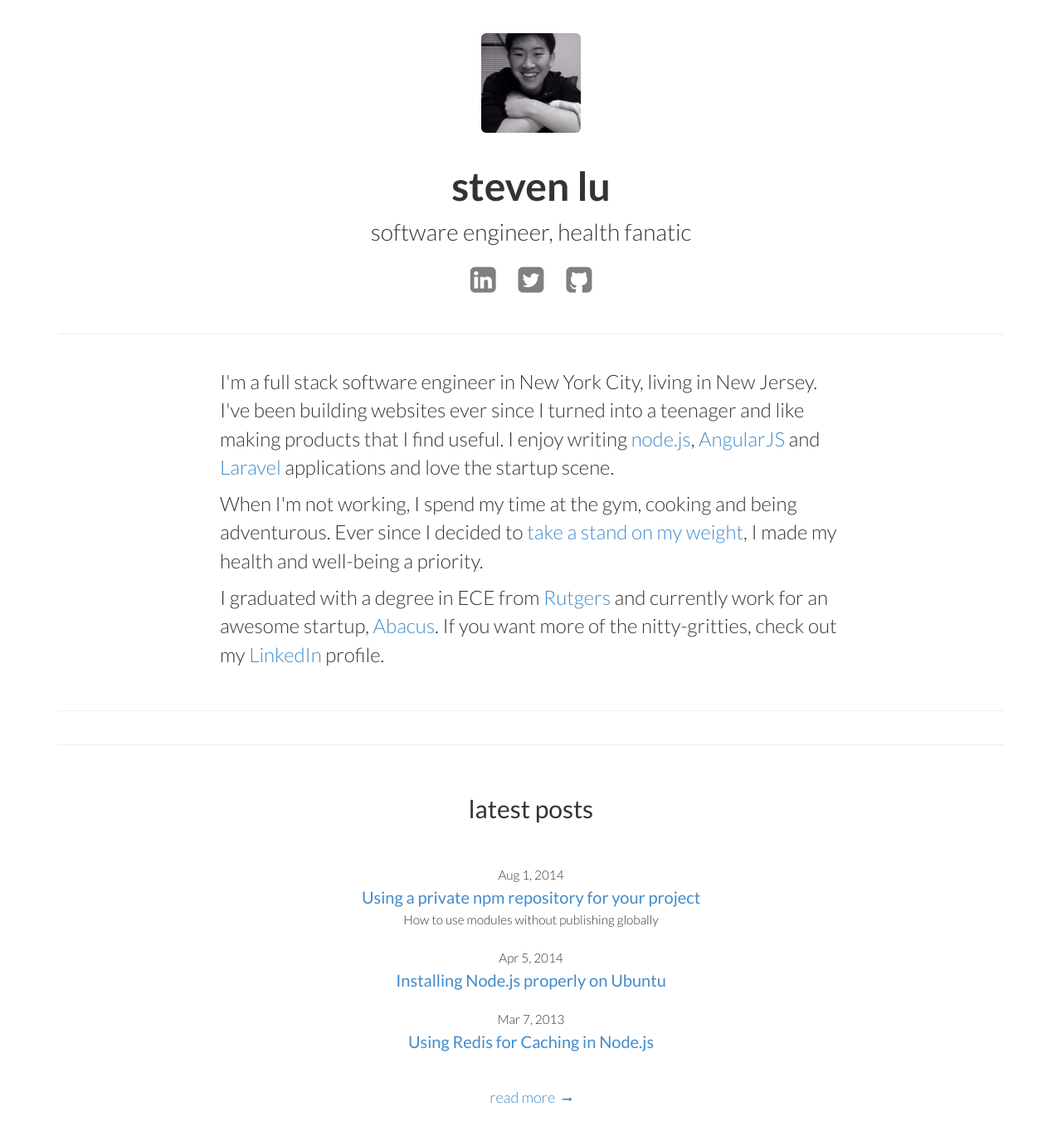
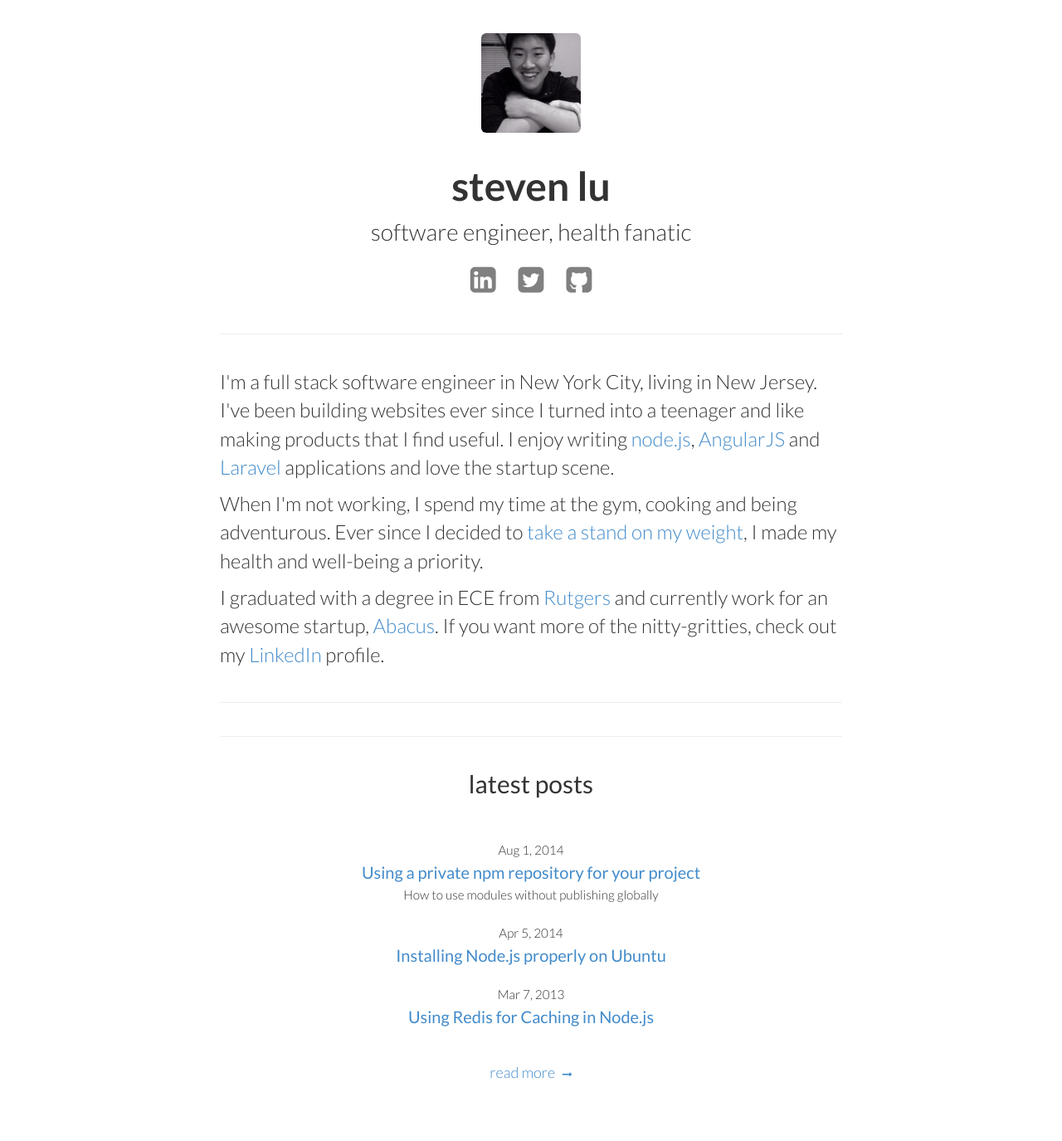
Before and after one commit to sjlu/sjlu.github.io, a Jekyll site: the page built from index.html, in a window 1280 px wide. Shown: the whole page at 83% size. Built offline with Jekyll 4.4.1, drawn with Linux system fonts in a browser that asks for light colours; after the commit the page ends 1345 px from its top, so only the background shows below that.

Commit message:
Template layout fixes.

```diff
--- a/_layouts/default.html
+++ b/_layouts/default.html
@@ -17,7 +17,11 @@
   </head>
   <body>
     <div class="container">
-      {{ content }}
+      <div class="row">
+        <div class="col-md-offset-2 col-md-8">
+          {{ content }}
+        </div>
+      </div>
     </div>
 
     <script type="text/javascript" src="{{ "/vendor/jquery/jquery-2.1.1.min.js" | prepend: site.baseurl }}"></script>
--- a/_layouts/page.html
+++ b/_layouts/page.html
@@ -1,6 +1,9 @@
 ---
 layout: default
 ---
+
+{% include header.html %}
+
 <br />
 <br />
 {{ content }}
--- a/_layouts/post.html
+++ b/_layouts/post.html
@@ -2,8 +2,7 @@
 layout: page
 ---
 
-<div class="row">
-  <div class="col-md-offset-2 col-md-8 post">
+<div class="post">
   <div class="post-header">
     <p class="meta">{{ page.date | date: "%b %-d, %Y" }}{% if page.author %} • {{ page.author }}{% endif %}{% if page.meta %} • {{ page.meta }}{% endif %}</p>
     <h1>{{ page.title }}</h1>
@@ -14,7 +13,6 @@ layout: page
   </div>
   <br />
   <div id="disqus_thread"></div>
-  </div>
 </div>
 <script type="text/javascript">
   /* * * CONFIGURATION VARIABLES: EDIT BEFORE PASTING INTO YOUR WEBPAGE * * */
--- a/index.html
+++ b/index.html
@@ -27,22 +27,16 @@ layout: default
 </div>
 <hr />
 <div id="about">
-  <div class="row">
-    <div class="col-md-offset-2 col-md-8">
   <p>I'm a full stack software engineer in New York City, living in New Jersey. I've been building websites ever since I turned into a teenager and like making products that I find useful. I enjoy writing <a href="http://nodejs.org/">node.js</a>, <a href="http://angularjs.org">AngularJS</a> and <a href="http://laravel.com/">Laravel</a> applications and love the startup scene.</p>
   <p>When I'm not working, I spend my time at the gym, cooking and being adventurous. Ever since I decided to <a href="https://medium.com/steves-health-journey/my-transformation-story-305e0e84eae4">take a stand on my weight</a>, I made my health and well-being a priority. </p>
   <p>I graduated with a degree in ECE from <a href="http://www.rutgers.edu/">Rutgers</a> and currently work for an awesome startup, <a href="http://abacus.com">Abacus</a>. If you want more of the nitty-gritties, check out my <a href="https://www.linkedin.com/in/stevenlu">LinkedIn</a> profile.</p>
-    </div>
-  </div>
 </div>
 <hr />
 <div id="projects">
 
 </div>
 <hr />
-<div id="list-of-posts">
-  <div class="row">
-    <div class="col-md-offset-2 col-md-8 text-center">
+<div id="list-of-posts" class="text-center">
   <h2 class="">latest posts</h2>
   <br />
   {% for post in site.posts limit:3 %}
@@ -55,7 +49,5 @@ layout: default
   <br />
   <a class="more" href="{{ "/posts" | prepend: site.baseurl }}">read more <i class="fa fa-long-arrow-right"></i></a>
 </div>
-  </div>
-</div>
 <br />
 <br />
```
Also changed, not shown: _includes/head.html (added). Lines whose indentation alone changed are shown as unchanged.
